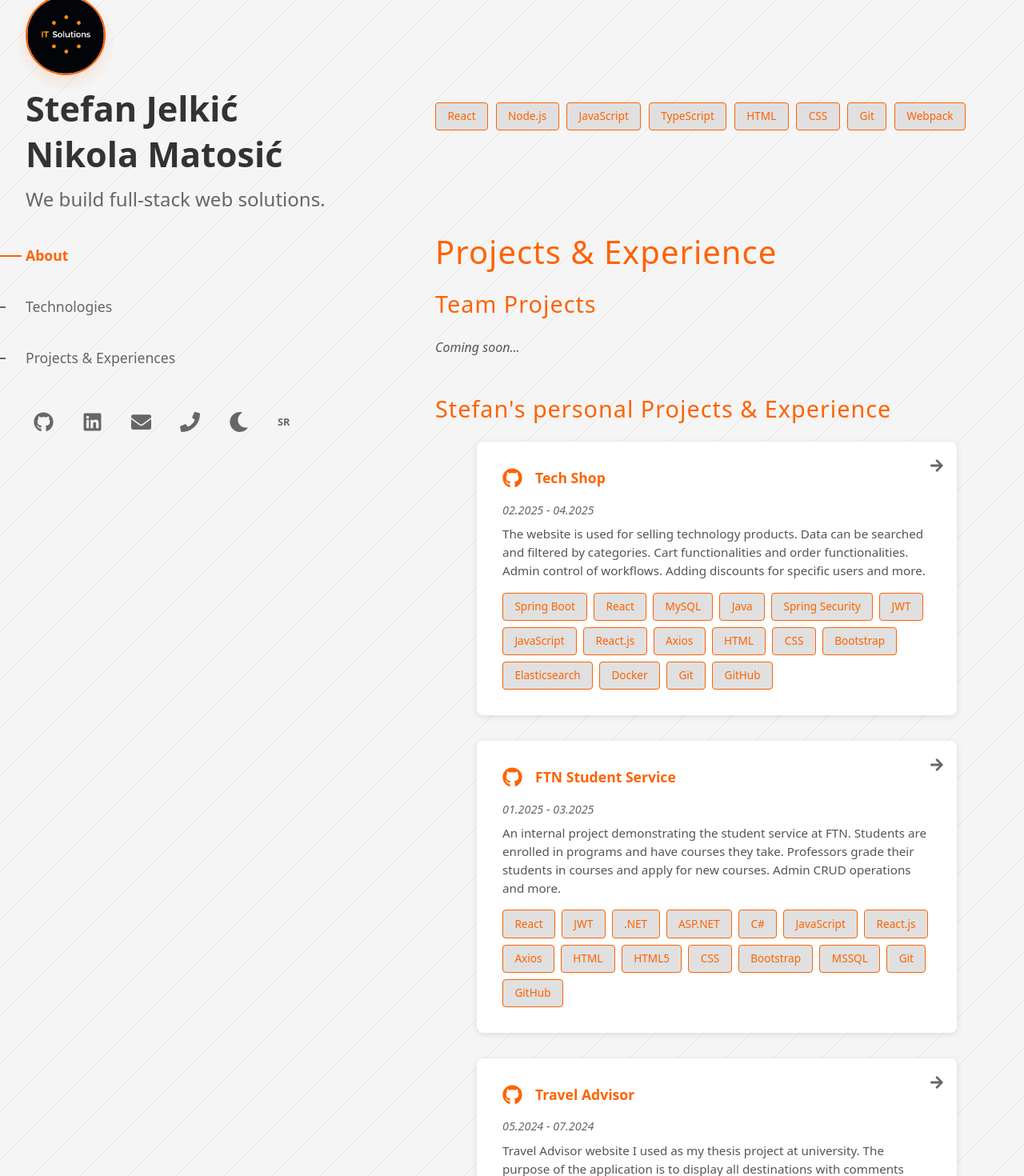
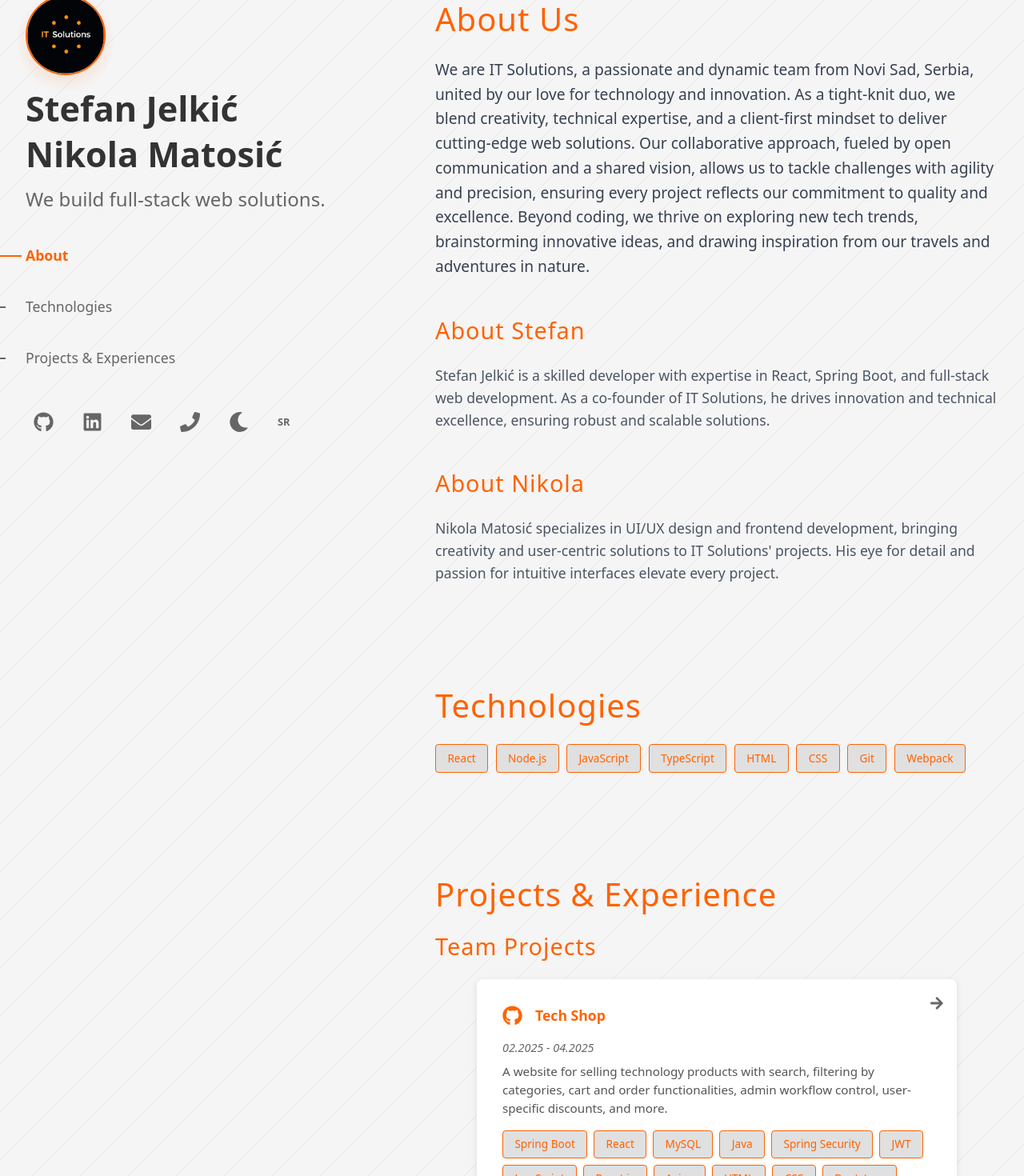
Before and after one commit to stefanjelkic00/Own-Site, a React (Create React App) app: page / in a window 1280 px wide. Shown: the part 120-1590 px from the top of the page at 80% size. Built offline with nearby package versions, Linux system fonts and the light colour scheme.

Commit message:
missing About descriptions added

```diff
--- a/src/components/About.js
+++ b/src/components/About.js
@@ -21,6 +21,9 @@ const About = () => {
       >
         <h2 style={styles.heading(theme, isMobile)}>{translations[language].about}</h2>
         <div style={styles.subSection}>
+          <p style={styles.teamDesc(theme, isMobile)}>{translations[language].aboutTeamDesc}</p>
+        </div>
+        <div style={styles.subSection}>
           <h3 style={styles.subHeading(theme)}>{translations[language].aboutStefan}</h3>
           <p style={styles.desc(theme, isMobile)}>{translations[language].aboutStefanDesc}</p>
         </div>
--- a/src/data.js
+++ b/src/data.js
@@ -1,23 +1,52 @@
 // src/data.js
-
 export const translations = {
   en: {
+    // Postojeći ključevi (zadržani)
     name1: "Stefan Jelkić",
     name2: "Nikola Matosić",
     subtitle: "We build full-stack web solutions.",
+    githubStefan: "Stefan's GitHub",
+    githubNikola: "Nikola's GitHub",
+    contactStefan: "Stefan - +381695590320",
+    contactNikola: "Nikola - +381646477555",
+    languageButton: "Serbian",
+
+    // Ključevi za About.js
+    about: "About Us",
     aboutTitle: "About",
+    aboutTeamDesc:
+      "We are IT Solutions, a passionate and dynamic team from Novi Sad, Serbia, united by our love for technology and innovation. As a tight-knit duo, we blend creativity, technical expertise, and a client-first mindset to deliver cutting-edge web solutions. Our collaborative approach, fueled by open communication and a shared vision, allows us to tackle challenges with agility and precision, ensuring every project reflects our commitment to quality and excellence. Beyond coding, we thrive on exploring new tech trends, brainstorming innovative ideas, and drawing inspiration from our travels and adventures in nature.",
+    aboutStefan: "About Stefan",
+    aboutStefanDesc:
+      "Stefan Jelkić is a skilled developer with expertise in React, Spring Boot, and full-stack web development. As a co-founder of IT Solutions, he drives innovation and technical excellence, ensuring robust and scalable solutions.",
+    aboutNikola: "About Nikola",
+    aboutNikolaDesc:
+      "Nikola Matosić specializes in UI/UX design and frontend development, bringing creativity and user-centric solutions to IT Solutions' projects. His eye for detail and passion for intuitive interfaces elevate every project.",
     aboutText1:
       "We are Stefan Jelkić and Nikola Matosić, founders of IT Solutions, a brand we aim to grow into a leading software development company. Based in Novi Sad, Serbia, we specialize in creating full-stack web applications and websites tailored to businesses of all sizes, driven by our passion for technology and innovation.",
     aboutText2:
       "Graduates of the Faculty of Technical Sciences in Novi Sad, we hold degrees in Software and Information Technologies and are pursuing master’s degrees in Engineering Management. Our expertise in programming, system design, and project management allows us to deliver scalable, efficient solutions while meeting client expectations through clear communication and competitive pricing.",
     aboutText3:
       "Our goal is to expand IT Solutions and establish a reputation for quality and creativity. We adapt to diverse industries, ensuring client satisfaction with every project. Outside work, we explore new technologies, work on personal projects, and enjoy nature and travel, which fuels our inspiration and growth.",
+
+    // Ključevi za Technologies.js
+    technologies: "Technologies",
     technologiesTitle: "Technologies we use",
+    noTechnologies: "No technologies available.",
+
+    // Ključevi za Projects.js
+    projects: "Projects & Experiences",
     projectsTitle: "Projects & Experience",
     teamProjectsTitle: "Team Projects",
     stefanProjectsTitle: "Stefan's personal Projects & Experience",
     nikolaProjectsTitle: "Nikola's personal Projects & Experience",
     comingSoon: "Coming soon...",
+    // Timski projekti
+    teamProject1Title: "Tech Shop",
+    teamProject1Desc:
+      "A website for selling technology products with search, filtering by categories, cart and order functionalities, admin workflow control, user-specific discounts, and more.",
+    teamProject1Period: "02.2025 - 04.2025",
+    // Stefanovi projekti
     techShopTitle: "Tech Shop",
     techShopDesc:
       "The website is used for selling technology products. Data can be searched and filtered by categories. Cart functionalities and order functionalities. Admin control of workflows. Adding discounts for specific users and more.",
@@ -27,39 +56,76 @@ export const translations = {
     travelAdvisorTitle: "Travel Advisor",
     travelAdvisorDesc:
       "Travel Advisor website I used as my thesis project at university. The purpose of the application is to display all destinations with comments from other users and reactions to those comments. Google Maps were used for destinations and more.",
-      internshipTitle: "实习 at PR Presiva Novi Sad",
+    internshipTitle: "Internship at PR Presiva Novi Sad",
     internshipDesc:
       "Training in client communication and working on internal team projects (company planner, plan, and program).",
     period1: "02.2025 - 04.2025",
     period2: "01.2025 - 03.2025",
     period3: "05.2024 - 07.2024",
     period4: "04.2024 - 05.2024",
+    // Nikolini projekti
+    nikolaProject1Title: "UI/UX Dashboard",
+    nikolaProject1Desc:
+      "A modern dashboard design for analytics, focusing on user-friendly interfaces and responsive layouts.",
+    nikolaProject1Period: "03.2025 - 05.2025",
+
+    // Ključevi za navigaciju
     navAbout: "About",
     navTechnologies: "Technologies",
     navProjects: "Projects & Experiences",
-      githubStefan: "Stefan's GitHub",
-      githubNikola: "Nikola's GitHub",
-      contactStefan: "Stefan - +381695590320",
-      contactNikola: "Nikola - +381646477555",
-      languageButton: "Serbian",
+
+    // Ključevi za ErrorBoundary.js
+    errorTitle: "Something went wrong",
+    errorMessage:
+      "An error occurred while rendering this section. Please try again later.",
   },
   sr: {
+    // Postojeći ključevi (zadržani)
     name1: "Stefan Jelkić",
     name2: "Nikola Matosić",
     subtitle: "Gradimo kompletna web rešenja.",
+    githubStefan: "Stefanov GitHub",
+    githubNikola: "Nikolin GitHub",
+    contactStefan: "Stefan - +381695590320",
+    contactNikola: "Nikola - +381646477555",
+    languageButton: "English",
+
+    // Ključevi za About.js
+    about: "O nama",
     aboutTitle: "O nama",
+    aboutTeamDesc:
+      "Mi smo IT Solutions, strastveni i dinamični tim iz Novog Sada, Srbija, ujedinjen ljubavlju prema tehnologiji i inovacijama. Kao usklađeni duo, spajamo kreativnost, tehničku stručnost i fokus na klijente kako bismo isporučili vrhunska web rešenja. Naš kolaborativni pristup, podstaknut otvorenom komunikacijom i zajedničkom vizijom, omogućava nam da se suočimo sa izazovima brzo i precizno, osiguravajući da svaki projekat odražava našu posvećenost kvalitetu i izvrsnosti. Kada ne kodiramo, istražujemo nove tehnološke trendove, smišljamo inovativne ideje ili crpimo inspiraciju iz putovanja i prirode.",
+    aboutStefan: "O Stefanu",
+    aboutStefanDesc:
+      "Stefan Jelkić je vešt programer sa stručnošću u React-u, Spring Boot-u i full-stack web razvoju. Kao suosnivač IT Solutions, on podstiče inovacije i tehničku izvrsnost, osiguravajući robusna i skalabilna rešenja.",
+    aboutNikola: "O Nikoli",
+    aboutNikolaDesc:
+      "Nikola Matosić specijalizovan je za UI/UX dizajn i frontend razvoj, donoseći kreativnost i korisnički orijentisana rešenja projektima IT Solutions. Njegovo oko za detalje i strast za intuitivnim interfejsima podižu svaki projekat na viši nivo.",
     aboutText1:
       "Mi smo Stefan Jelkić i Nikola Matosić, osnivači IT Solutions, brenda koji želimo da razvijemo u vodeću kompaniju za razvoj softvera. Sa sedištem u Novom Sadu, Srbija, specijalizovani smo za kreiranje kompletnih web aplikacija i web sajtova prilagođenih preduzećima svih veličina, vođeni našom strašću prema tehnologiji i inovacijama.",
     aboutText2:
       "Diplomci Fakulteta tehničkih nauka u Novom Sadu, posedujemo diplome iz softverskih i informacionih tehnologija i trenutno pohađamo master studije iz inženjerskog menadžmenta. Naša stručnost u programiranju, sistemskom dizajnu i upravljanju projektima omogućava nam da isporučimo skalabilna, efikasna rešenja uz ispunjavanje očekivanja klijenata kroz jasnu komunikaciju i konkurentne cene.",
     aboutText3:
       "Naš cilj je da proširimo IT Solutions i izgradimo reputaciju za kvalitet i kreativnost. Prilagođavamo se različitim industrijama, obezbeđujući zadovoljstvo klijenata sa svakim projektom. Izvan posla, istražujemo nove tehnologije, radimo na ličnim projektima i uživamo u prirodi i putovanjima, što podstiče našu inspiraciju i rast.",
+
+    // Ključevi za Technologies.js
+    technologies: "Tehnologije",
     technologiesTitle: "Tehnologije koje koristimo",
+    noTechnologies: "Nema dostupnih tehnologija.",
+
+    // Ključevi za Projects.js
+    projects: "Projekti i iskustvo",
     projectsTitle: "Projekti i iskustvo",
     teamProjectsTitle: "Timski projekti",
     stefanProjectsTitle: "Stefanovi lični projekti i iskustvo",
     nikolaProjectsTitle: "Nikolini lični projekti i iskustvo",
     comingSoon: "Uskoro dolazi...",
+    // Timski projekti
+    teamProject1Title: "Tech Shop",
+    teamProject1Desc:
+      "Web sajt za prodaju tehnoloških proizvoda sa pretragom, filtriranjem po kategorijama, funkcionalnostima korpe i naručivanja, administratorskom kontrolom tokova rada, popustima za određene korisnike i još mnogo toga.",
+    teamProject1Period: "02.2025 - 04.2025",
+    // Stefanovi projekti
     techShopTitle: "Tech Shop",
     techShopDesc:
       "Web sajt se koristi za prodaju tehnoloških proizvoda. Podaci se mogu pretraživati i filtrirati po kategorijama. Funkcionalnosti korpe i naručivanja. Administratorska kontrola tokova rada. Dodavanje popusta za određene korisnike i još mnogo toga.",
@@ -76,14 +142,21 @@ export const translations = {
     period2: "01.2025 - 03.2025",
     period3: "05.2024 - 07.2024",
     period4: "04.2024 - 05.2024",
+    // Nikolini projekti
+    nikolaProject1Title: "UI/UX Kontrolna tabla",
+    nikolaProject1Desc:
+      "Moderan dizajn kontrolne table za analitiku, sa fokusom na korisnički prijateljski interfejs i responsivni raspored.",
+    nikolaProject1Period: "03.2025 - 05.2025",
+
+    // Ključevi za navigaciju
     navAbout: "O nama",
     navTechnologies: "Tehnologije",
     navProjects: "Projekti i iskustvo",
-      githubStefan: "Stefanov GitHub",
-      githubNikola: "Nikolin GitHub",
-      contactStefan: "Stefan - +381695590320",
-      contactNikola: "Nikola - +381646477555",
-      languageButton: "English",
+
+    // Ključevi za ErrorBoundary.js
+    errorTitle: "Nešto je pošlo naopako",
+    errorMessage:
+      "Došlo je do greške prilikom prikazivanja ovog odeljka. Pokušajte ponovo kasnije.",
   },
 };
 
@@ -119,7 +192,32 @@ export const translations = {
   "Google Maps API",
 ];
 
-  export const teamProjects = [];
+export const teamProjects = [
+  {
+    title: "teamProject1Title",
+    description: "teamProject1Desc",
+    period: "teamProject1Period",
+    github: "https://github.com/stefanjelkic00/tech-shop",
+    tech: [
+      "Spring Boot",
+      "React",
+      "MySQL",
+      "Java",
+      "Spring Security",
+      "JWT",
+      "JavaScript",
+      "React.js",
+      "Axios",
+      "HTML",
+      "CSS",
+      "Bootstrap",
+      "Elasticsearch",
+      "Docker",
+      "Git",
+      "GitHub",
+    ],
+  },
+];
 
 export const stefanProjects = [
   {
@@ -219,7 +317,15 @@ export const translations = {
   },
 ];
 
-  export const nikolaProjects = [];
+export const nikolaProjects = [
+  {
+    title: "nikolaProject1Title",
+    description: "nikolaProject1Desc",
+    period: "nikolaProject1Period",
+    github: "https://github.com/NikolaMatosic00/dashboard",
+    tech: ["Figma", "React", "TypeScript", "CSS", "Git", "GitHub"],
+  },
+];
 
 export const navItems = [
   { id: "about", label: "navAbout" },
--- a/src/styles.js
+++ b/src/styles.js
@@ -78,11 +78,18 @@ export const styles = {
     color: theme === "dark" ? "#ccc" : "#666",
     margin: "1rem 0",
   }),
-  desc: (theme, isMobile = false) => ({
-    fontSize: isMobile ? "0.9rem" : "1rem",
-    color: theme === "dark" ? "#aaa" : "#555",
-    lineHeight: "1.6",
-    marginBottom: "1rem",
+  desc: (theme, isMobile) => ({
+    fontSize: isMobile ? "1rem" : "1.1rem",
+    lineHeight: 1.6,
+    color: theme === "dark" ? "#d1d5db" : "#4b5563",
+    marginTop: "1rem",
+  }),
+  teamDesc: (theme, isMobile) => ({
+    fontSize: isMobile ? "1.1rem" : "1.2rem",
+    lineHeight: 1.6,
+    color: theme === "dark" ? "#e5e7eb" : "#374151",
+    marginTop: "1rem",
+    fontWeight: 500,
   }),
   nav: (isMobile = false) => ({
     marginTop: isMobile ? "1rem" : "2rem",
```
Lines whose indentation alone changed are shown as unchanged.
